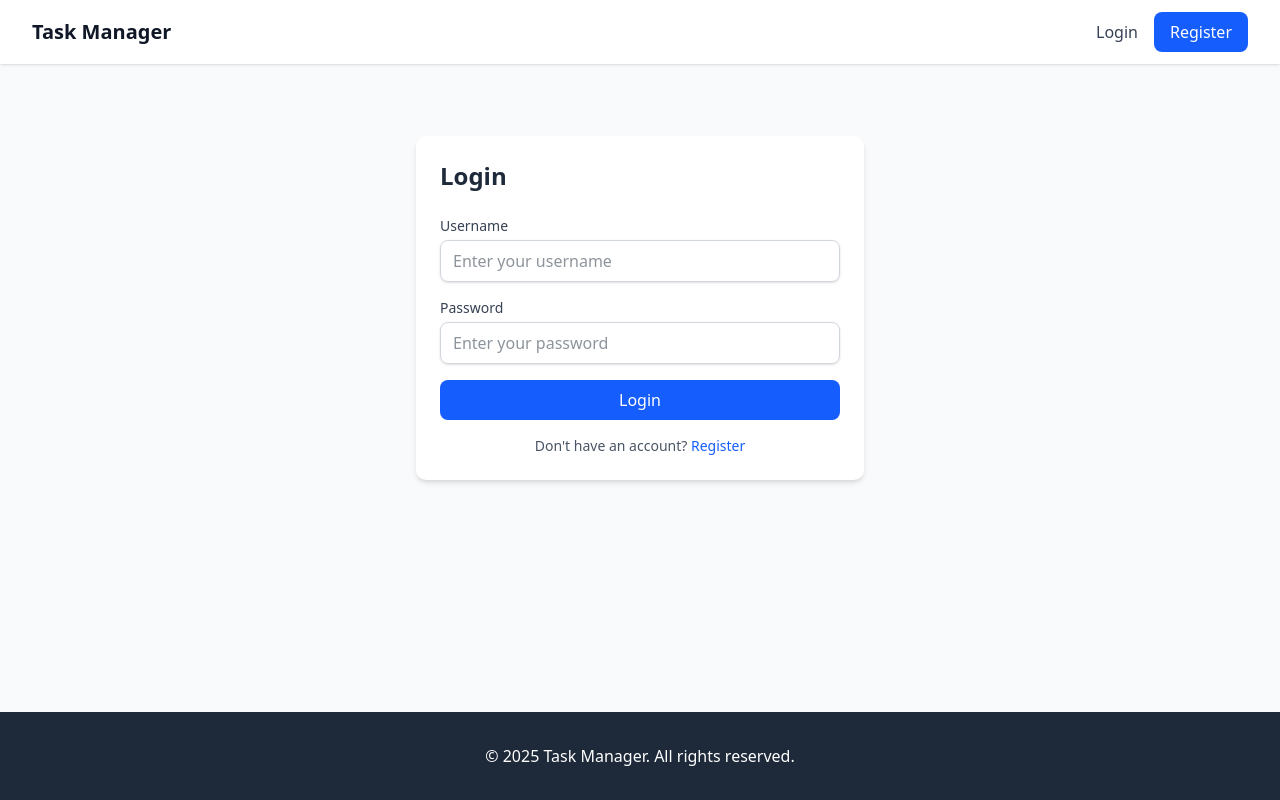
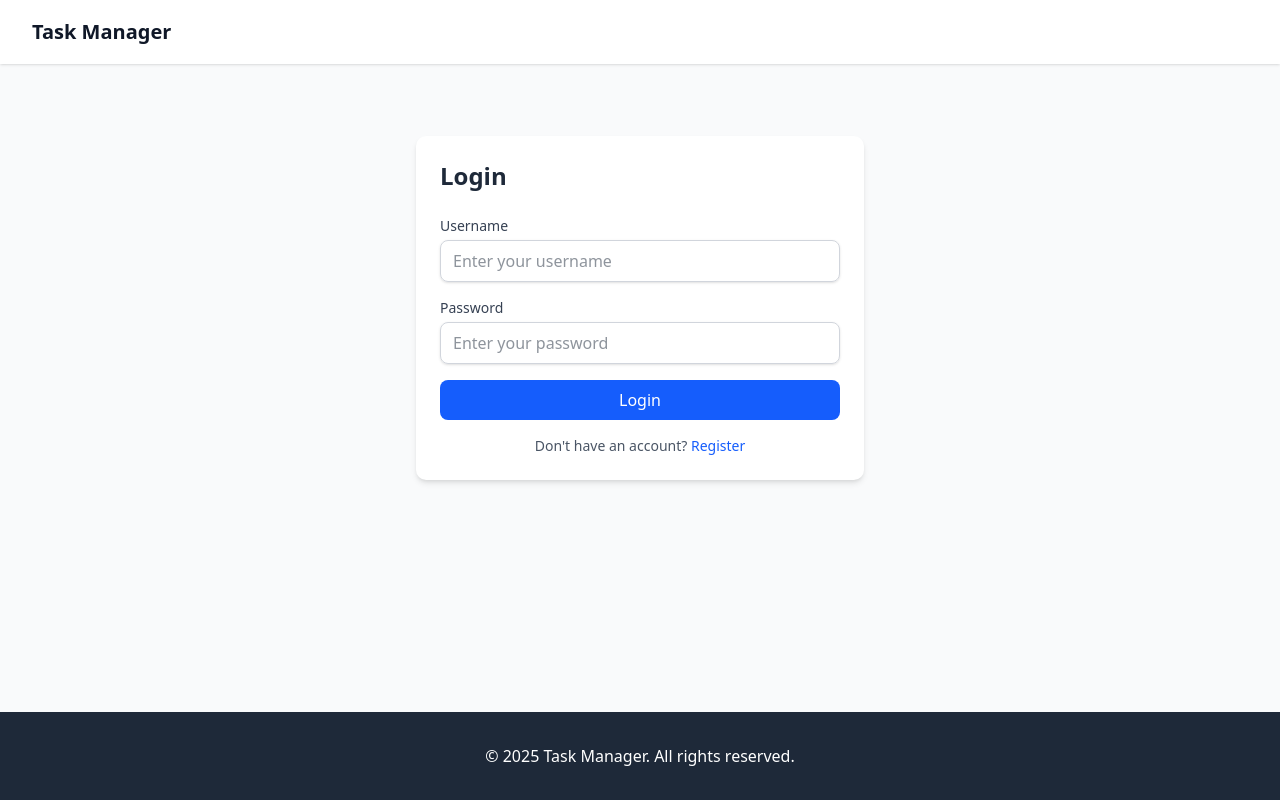
Before and after one commit to Khenpaler/vuejs_taskmanager, a Vue app: page /auth/login in a window 1280 px wide. Built offline with nearby package versions, Linux system fonts and the light colour scheme; no server answers.

Commit message:
remove the topbar buttons

```diff
--- a/src/components/layouts/DefaultLayout.vue
+++ b/src/components/layouts/DefaultLayout.vue
@@ -45,10 +45,6 @@
                 </div>
               </div>
             </template>
-            <template v-else>
-              <router-link to="/auth/login" class="text-gray-700 hover:text-blue-600 font-medium">Login</router-link>
-              <router-link to="/auth/register" class="bg-blue-600 hover:bg-blue-700 text-white px-4 py-2 rounded-md transition font-medium">Register</router-link>
-            </template>
           </div>
         </div>
       </nav>
```
